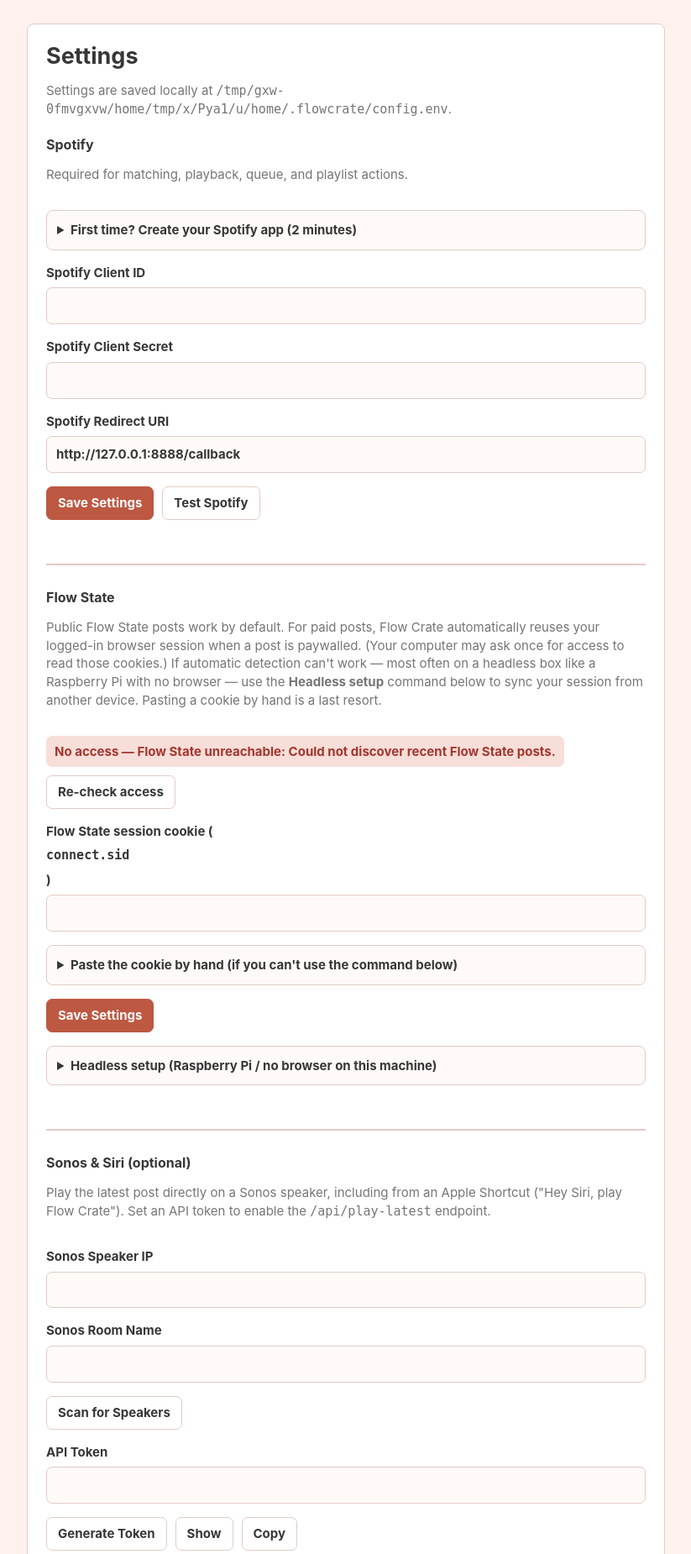
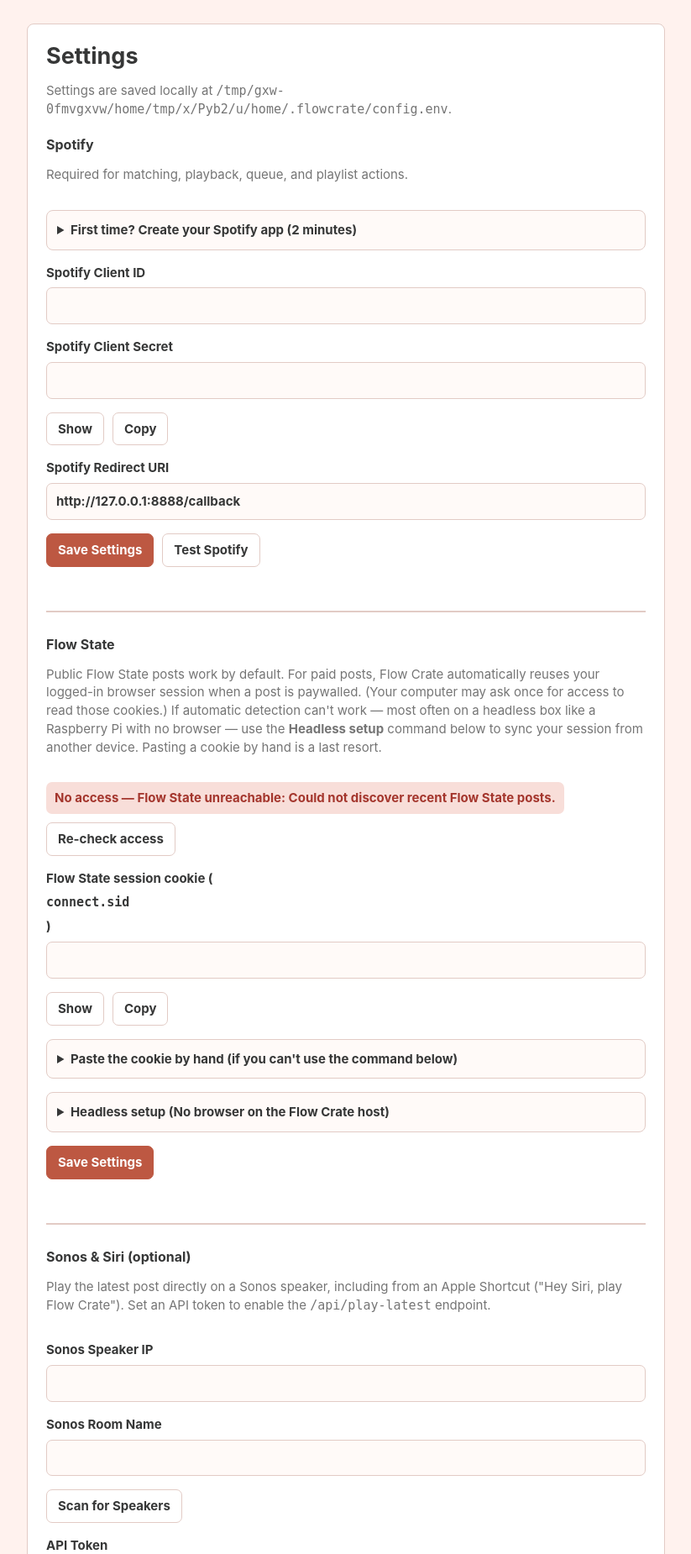
Before and after one commit to zizmax/FlowCrate, a Flask app: page /settings in a window 1280 px wide. Shown: the part 73-1923 px from the top of the page at 84% size, without its empty margins (36-859 px from the left). Run offline with Flask 3, Linux system fonts and the light colour scheme; data that the repository does not hold is empty.

Commit message:
Settings UX: show/copy on secrets, live session-sync feedback, banner LAN URLs
- Spotify secret + Flow State cookie fields get Show/Copy buttons (reused helper)
- Headless-sync block moved above its Save button and retitled
  "Headless setup (No browser on the Flow Crate host)"
- Settings page polls GET /api/session and, when a session is synced from another
  device via the uv command, fills the field live + shows a check + re-runs the
  access check (no refresh needed); the command also prints a clear success line
- API Token gains the hint "Enter anything you want or generate a secure random token"
- Non-macOS shortcut intro reworded per spec
- Startup banner prints the network hostname + LAN IP (not just localhost) when
  bound to all interfaces, so a headless host shows a usable URL
- tests: GET /api/session (107 passing)

Co-Authored-By: Claude Fable 5 <noreply@anthropic.com>

```diff
--- a/src/flowcrate/app.py
+++ b/src/flowcrate/app.py
@@ -281,16 +281,25 @@ def create_app():
             logging.exception("api/flowstate-access failed")
             return jsonify({"status": "none", "message": f"No access — unexpected error: {exc}"})
 
-    @app.route("/api/session", methods=["POST"])
+    @app.route("/api/session", methods=["GET", "POST"])
     def api_session():
-        """Receive Flow State session cookies synced from another device.
+        """Receive (POST) or report (GET) Flow State session cookies.
 
         Lets a headless install (e.g. a Raspberry Pi with no browser to read
         cookies from) get an authenticated session: you run a small command on the
-        machine where you're logged in, and it POSTs the cookies here. Authorized
-        with the same API token as ``/api/play-latest``.
+        machine where you're logged in, and it POSTs the cookies here (authorized
+        with the same API token as ``/api/play-latest``). GET lets the open
+        Settings page poll for a session that was just synced from another device.
         """
         cfg = load_config()
+        if request.method == "GET":
+            return jsonify(
+                {
+                    "has_session": bool(cfg.flowstate_connect_sid or cfg.substack_sid),
+                    "connect_sid": cfg.flowstate_connect_sid,
+                    "substack_sid": cfg.substack_sid,
+                }
+            )
         if not cfg.api_token:
             return jsonify({"ok": False, "error": "Set an API token in Settings first."}), 400
         if request.headers.get("X-FlowCrate-Token") != cfg.api_token:
@@ -603,6 +612,23 @@ def _local_port():
     return request.host.rsplit(":", 1)[1] if ":" in request.host else "80"
 
 
+def _local_ip():
+    """Best-effort primary LAN IPv4 address (the one used for outbound traffic).
+
+    Uses a UDP socket to a public address to discover which interface/IP the OS
+    would route through; no packets are actually sent. Returns None on failure.
+    """
+    try:
+        s = socket.socket(socket.AF_INET, socket.SOCK_DGRAM)
+        try:
+            s.connect(("8.8.8.8", 80))
+            return s.getsockname()[0]
+        finally:
+            s.close()
+    except Exception:
+        return None
+
+
 def _reset_local_state():
     """Delete local config and Spotify auth token after an interactive confirmation."""
     print("This will delete the following local files (logs and previews are kept):")
@@ -643,13 +669,18 @@ def _hyperlink(url, label=None):
     return f"\033]8;;{url}\033\\{label}\033]8;;\033\\"
 
 
-def _print_startup_banner(url):
-    # Styled like a link (underlined cyan) and made clickable where supported.
-    link = _hyperlink(url, _style(url, "4", "36"))
+def _linkify(url):
+    """Styled (underlined cyan) clickable link where the terminal supports it."""
+    return _hyperlink(url, _style(url, "4", "36"))
+
+
+def _print_startup_banner(url, extra_urls=()):
     ctrl_c = _style("Ctrl+C", "1", "33")
     install = _style("flowcrate --install-service", "1", "32")
     uninstall = _style("flowcrate --uninstall-service", "1", "32")
-    print(f"{_style('Flow Crate', '1')} {__version__} — {link}")
+    print(f"{_style('Flow Crate', '1')} {__version__} — {_linkify(url)}")
+    for extra in extra_urls:
+        print(f"     also reachable at {_linkify(extra)}")
     print(f"Running in the foreground; press {ctrl_c} to stop.")
     print(f"Tip: run it permanently in the background with {install}")
     print(f"     (it starts at login and restarts itself; remove with {uninstall}).")
@@ -705,11 +736,24 @@ def main(argv=None):
         return
 
     app = create_app()
-    display_host = "localhost" if args.host == "0.0.0.0" else args.host
-    url = f"http://{display_host}:{args.port}"
-    _print_startup_banner(url)
+    if args.host == "0.0.0.0":
+        # Bound to all interfaces: lead with the network address (so a headless
+        # host prints a URL other devices can actually use), then the IP and
+        # localhost as fallbacks.
+        primary = f"http://{_local_hostname()}:{args.port}"
+        extras = []
+        ip = _local_ip()
+        if ip:
+            extras.append(f"http://{ip}:{args.port}")
+        extras.append(f"http://localhost:{args.port}")
+        open_url = f"http://localhost:{args.port}"
+    else:
+        primary = f"http://{args.host}:{args.port}"
+        extras = []
+        open_url = primary
+    _print_startup_banner(primary, extras)
     if not args.no_browser:
-        threading.Timer(0.8, lambda: webbrowser.open(url)).start()
+        threading.Timer(0.8, lambda: webbrowser.open(open_url)).start()
     # Never enable Flask debug mode: the Werkzeug debugger allows code execution
     # and the server binds to the LAN. --verbose only raises log verbosity.
     app.run(host=args.host, port=args.port, debug=False, use_reloader=False)
--- a/src/flowcrate/templates/settings.html
+++ b/src/flowcrate/templates/settings.html
@@ -34,8 +34,12 @@
     </label>
     <label>
       Spotify Client Secret
-      <input name="SPOTIFY_CLIENT_SECRET" type="password" value="{{ cfg.spotify_client_secret }}">
+      <input id="spotify-secret-input" name="SPOTIFY_CLIENT_SECRET" type="password" value="{{ cfg.spotify_client_secret }}">
     </label>
+    <div class="button-row">
+      <button id="toggle-secret-btn" type="button">Show</button>
+      <button id="copy-secret-btn" type="button">Copy</button>
+    </div>
     <label>
       Spotify Redirect URI
       <input name="SPOTIFY_REDIRECT_URI" type="text" value="{{ cfg.spotify_redirect_uri }}">
@@ -60,8 +64,13 @@
 
     <label>
       Flow State session cookie (<code>connect.sid</code>)
-      <input name="FLOWSTATE_CONNECT_SID" type="password" value="{{ cfg.flowstate_connect_sid }}">
+      <input id="flowstate-sid-input" name="FLOWSTATE_CONNECT_SID" type="password" value="{{ cfg.flowstate_connect_sid }}">
     </label>
+    <div class="button-row">
+      <button id="toggle-sid-btn" type="button">Show</button>
+      <button id="copy-sid-btn" type="button">Copy</button>
+      <span id="sid-sync-msg" class="inline-result success" hidden></span>
+    </div>
 
     <details class="advanced">
       <summary>Paste the cookie by hand (if you can't use the command below)</summary>
@@ -72,12 +81,9 @@
         <li>Select the <code>www.flowstate.fm</code> site, find the cookie named <code>connect.sid</code>, and copy its value into the field above, then Save Settings.</li>
       </ol>
     </details>
-    <div class="button-row">
-      <button class="primary" name="action" value="save" type="submit">Save Settings</button>
-    </div>
 
     <details class="advanced">
-      <summary>Headless setup (Raspberry Pi / no browser on this machine)</summary>
+      <summary>Headless setup (No browser on the Flow Crate host)</summary>
       <p class="muted">When Flow Crate runs somewhere without your logged-in browser
         (like a Pi), it can't read your session automatically. Run this one-liner on
         the Mac/PC where you <em>are</em> logged in to Flow State — it reads your
@@ -85,7 +91,7 @@
         <a href="https://docs.astral.sh/uv/" target="_blank" rel="noreferrer">uv</a>
         (install with <code>curl -LsSf https://astral.sh/uv/install.sh | sh</code>).</p>
       {% if cfg.api_token %}
-        <pre class="sync-cmd"><code id="sync-cmd">uv run --with browser-cookie3 --with requests python -c "import browser_cookie3 as b,requests as r;f=b.firefox;c={x.name:x.value for x in list(f(domain_name='flowstate.fm'))+list(f(domain_name='substack.com'))};print(r.post('http://{{ local_hostname }}:{{ local_port }}/api/session',headers={'X-FlowCrate-Token':'{{ cfg.api_token }}'},json={'connect_sid':c.get('connect.sid',''),'substack_sid':c.get('substack.sid','')}).text)"</code></pre>
+        <pre class="sync-cmd"><code id="sync-cmd">uv run --with browser-cookie3 --with requests python -c "import browser_cookie3 as b,requests as r;f=b.firefox;c={x.name:x.value for x in list(f(domain_name='flowstate.fm'))+list(f(domain_name='substack.com'))};resp=r.post('http://{{ local_hostname }}:{{ local_port }}/api/session',headers={'X-FlowCrate-Token':'{{ cfg.api_token }}'},json={'connect_sid':c.get('connect.sid',''),'substack_sid':c.get('substack.sid','')});print('Session synced - the Flow Crate Settings page updates automatically (refresh if it does not).' if resp.ok else 'Sync failed: '+resp.text)"</code></pre>
         <div class="button-row">
           <button id="copy-sync-btn" type="button">Copy command</button>
           <span class="muted">Reads <strong>Firefox</strong> by default — swap
@@ -97,6 +103,10 @@
           Siri section below) first — the command will appear here once a token exists.</p>
       {% endif %}
     </details>
+
+    <div class="button-row">
+      <button class="primary" name="action" value="save" type="submit">Save Settings</button>
+    </div>
 
     <div class="section-heading">
       <h2>Sonos &amp; Siri (optional)</h2>
@@ -119,6 +129,7 @@
     </div>
     <label>
       API Token
+      <span class="muted">Enter anything you want or generate a secure random token.</span>
       <input id="api-token-input" name="API_TOKEN" type="password" value="{{ cfg.api_token }}">
     </label>
     <div class="button-row">
@@ -143,9 +154,11 @@
           so it already has this install's address and token built in — nothing to edit.
         </p>
       {% else %}
-        <p class="muted">This machine can't sign a shortcut (that needs macOS), so pick
-          one of these. Open this page in Safari on your iPhone first
-          (<code>http://{{ local_hostname }}:{{ local_port }}/settings</code>).</p>
+        <p class="muted">The machine hosting Flow Crate can't sign a Shortcut (requires
+          macOS). Open this page in Safari on your iPhone
+          (<code>http://{{ local_hostname }}:{{ local_port }}/settings</code>) then choose
+          one of the following download options or set up the Shortcut manually.
+          (To sign the Shortcut yourself, host Flow Crate on a Mac.)</p>
 
         <div class="shortcut-option">
           <p>
@@ -288,40 +301,42 @@
       tokenInput.value = Array.from(bytes).map((b) => b.toString(16).padStart(2, "0")).join("");
     });
 
-    // --- Show / Hide token ---
-    const toggleBtn = document.getElementById("toggle-token-btn");
-    toggleBtn.addEventListener("click", () => {
-      if (tokenInput.type === "password") {
-        tokenInput.type = "text";
-        toggleBtn.textContent = "Hide";
-      } else {
-        tokenInput.type = "password";
-        toggleBtn.textContent = "Show";
-      }
+    // --- Reusable Show/Hide + Copy for secret fields ---
+    const wireShowHide = (inputId, btnId) => {
+      const input = document.getElementById(inputId);
+      const btn = document.getElementById(btnId);
+      if (!input || !btn) return;
+      btn.addEventListener("click", () => {
+        if (input.type === "password") { input.type = "text"; btn.textContent = "Hide"; }
+        else { input.type = "password"; btn.textContent = "Show"; }
       });
-
-    // --- Copy token ---
-    const copyBtn = document.getElementById("copy-token-btn");
-    const flashCopied = () => {
-      copyBtn.textContent = "Copied!";
-      setTimeout(() => { copyBtn.textContent = "Copy"; }, 1500);
     };
-    copyBtn.addEventListener("click", () => {
-      const value = tokenInput.value;
+    const wireCopy = (inputId, btnId) => {
+      const input = document.getElementById(inputId);
+      const btn = document.getElementById(btnId);
+      if (!input || !btn) return;
+      const label = btn.textContent;
+      const flash = () => { btn.textContent = "Copied!"; setTimeout(() => { btn.textContent = label; }, 1500); };
+      btn.addEventListener("click", () => {
         if (navigator.clipboard?.writeText) {
-        navigator.clipboard.writeText(value).then(flashCopied).catch(() => {});
+          navigator.clipboard.writeText(input.value).then(flash).catch(() => {});
           return;
         }
         // Fallback for non-secure origins (plain http on the LAN), where
         // navigator.clipboard is undefined.
-      const wasMasked = tokenInput.type === "password";
-      if (wasMasked) tokenInput.type = "text";
-      tokenInput.select();
-      try {
-        if (document.execCommand("copy")) flashCopied();
-      } catch (_) {}
-      if (wasMasked) tokenInput.type = "password";
+        const wasMasked = input.type === "password";
+        if (wasMasked) input.type = "text";
+        input.select();
+        try { if (document.execCommand("copy")) flash(); } catch (_) {}
+        if (wasMasked) input.type = "password";
       });
+    };
+    wireShowHide("api-token-input", "toggle-token-btn");
+    wireCopy("api-token-input", "copy-token-btn");
+    wireShowHide("spotify-secret-input", "toggle-secret-btn");
+    wireCopy("spotify-secret-input", "copy-secret-btn");
+    wireShowHide("flowstate-sid-input", "toggle-sid-btn");
+    wireCopy("flowstate-sid-input", "copy-sid-btn");
 
     // --- Copy headless sync command ---
     const syncCmd = document.getElementById("sync-cmd");
@@ -379,6 +394,35 @@
     accessBtn.addEventListener("click", runAccessCheck);
     // Run automatically on page load.
     runAccessCheck();
+
+    // --- Auto-detect a session synced from another device (headless flow) ---
+    // The uv command POSTs cookies straight to this server from another machine,
+    // so this open page never sees a form submit. Poll for a change and reflect it
+    // live: fill the field (with the real value, so a later Save is correct) and
+    // re-run the access check.
+    const sidInput = document.getElementById("flowstate-sid-input");
+    const sidSyncMsg = document.getElementById("sid-sync-msg");
+    if (sidInput) {
+      let lastSid = sidInput.value;
+      setInterval(() => {
+        fetch("/api/session")
+          .then((r) => (r.ok ? r.json() : null))
+          .then((data) => {
+            if (!data) return;
+            const val = data.connect_sid || "";
+            if (val && val !== lastSid) {
+              lastSid = val;
+              sidInput.value = val;
+              if (sidSyncMsg) {
+                sidSyncMsg.textContent = "Session synced from another device ✓";
+                sidSyncMsg.hidden = false;
+              }
+              runAccessCheck();
+            }
+          })
+          .catch(() => {});
+      }, 4000);
+    }
   })();
 </script>
 {% endblock %}
```
Also changed, not shown: tests/test_app.py (+9 -0 lines). Lines whose indentation alone changed are shown as unchanged.
